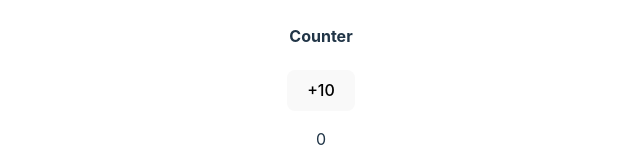
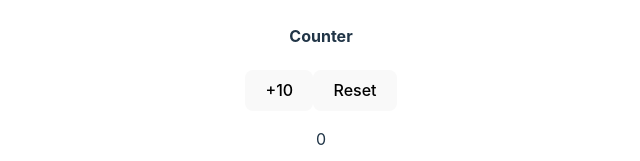
Before and after one commit to ivolopes-developer/react-typesscript-learning, a React (Vite) app in the folder my-react-ts-app/: page / in a window 1280 px wide. Shown: the part 1546-1707 px from the top of the page, without its empty margins (319-959 px from the left). Built offline with nearby package versions, Linux system fonts and the light colour scheme.

Commit message:
useReducer Strict Action Types

```diff
--- a/my-react-ts-app/src/components/state/Counter.tsx
+++ b/my-react-ts-app/src/components/state/Counter.tsx
@@ -4,10 +4,16 @@
 	count: number;
 };
 
-type CounterAction = {
-	type: string;
+type UpdateAction = {
+	type: "increment" | "decrement";
 	payload: number;
 };
+
+type ResetAction = {
+	type: "reset";
+};
+
+type CounterAction = UpdateAction | ResetAction;
 
 const initialState = { count: 0 };
 
@@ -17,6 +23,8 @@
 			return { count: state.count + action.payload };
 		case "decrement":
 			return { count: state.count - action.payload };
+		case "reset":
+			return initialState;
 		default:
 			return state;
 	}
@@ -27,14 +35,15 @@
 	return (
 		<div>
 			<h4>Counter</h4>
-			<button onClick={() => dispatch({ type: "increment", payload: 10 })}>
-				+10
-			</button>
 			{state.count > 0 ? (
 				<button onClick={() => dispatch({ type: "decrement", payload: 10 })}>
 					-10
 				</button>
 			) : null}
+			<button onClick={() => dispatch({ type: "increment", payload: 10 })}>
+				+10
+			</button>
+			<button onClick={() => dispatch({ type: "reset" })}>Reset</button>
 			<p>{state.count}</p>
 		</div>
 	);
```
